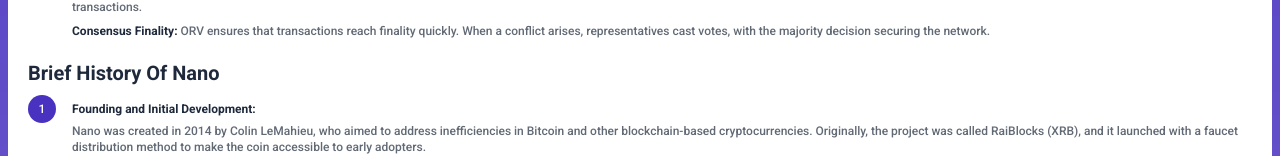
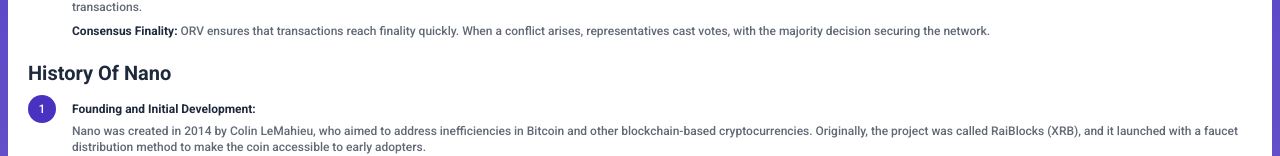
Before and after one commit to Joshardals/nanfaucet, a Next.js app: page /discover-nano in a window 1280 px wide. Shown: the part 631-787 px from the top of the page. Built offline with nearby package versions, Linux system fonts and the light colour scheme; no server answers.

Commit message:
initial commit

```diff
--- a/app/discover-nano/page.tsx
+++ b/app/discover-nano/page.tsx
@@ -153,7 +153,7 @@
 
         <div className="space-y-2">
           <span className="text-xl capitalize font-bold text-primary">
-            Brief History of Nano
+            History of Nano
           </span>
 
           <ul className="space-y-5">
```
